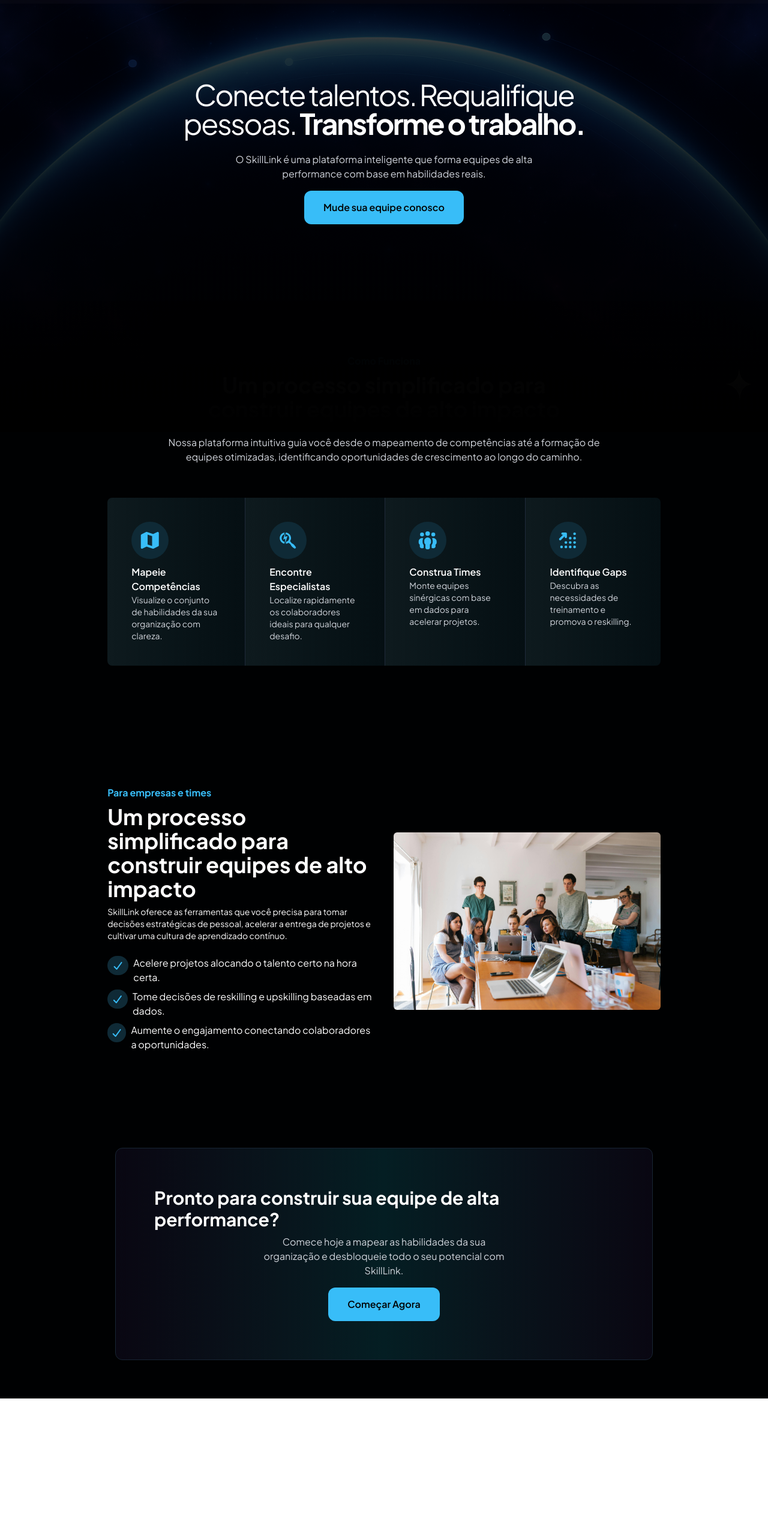
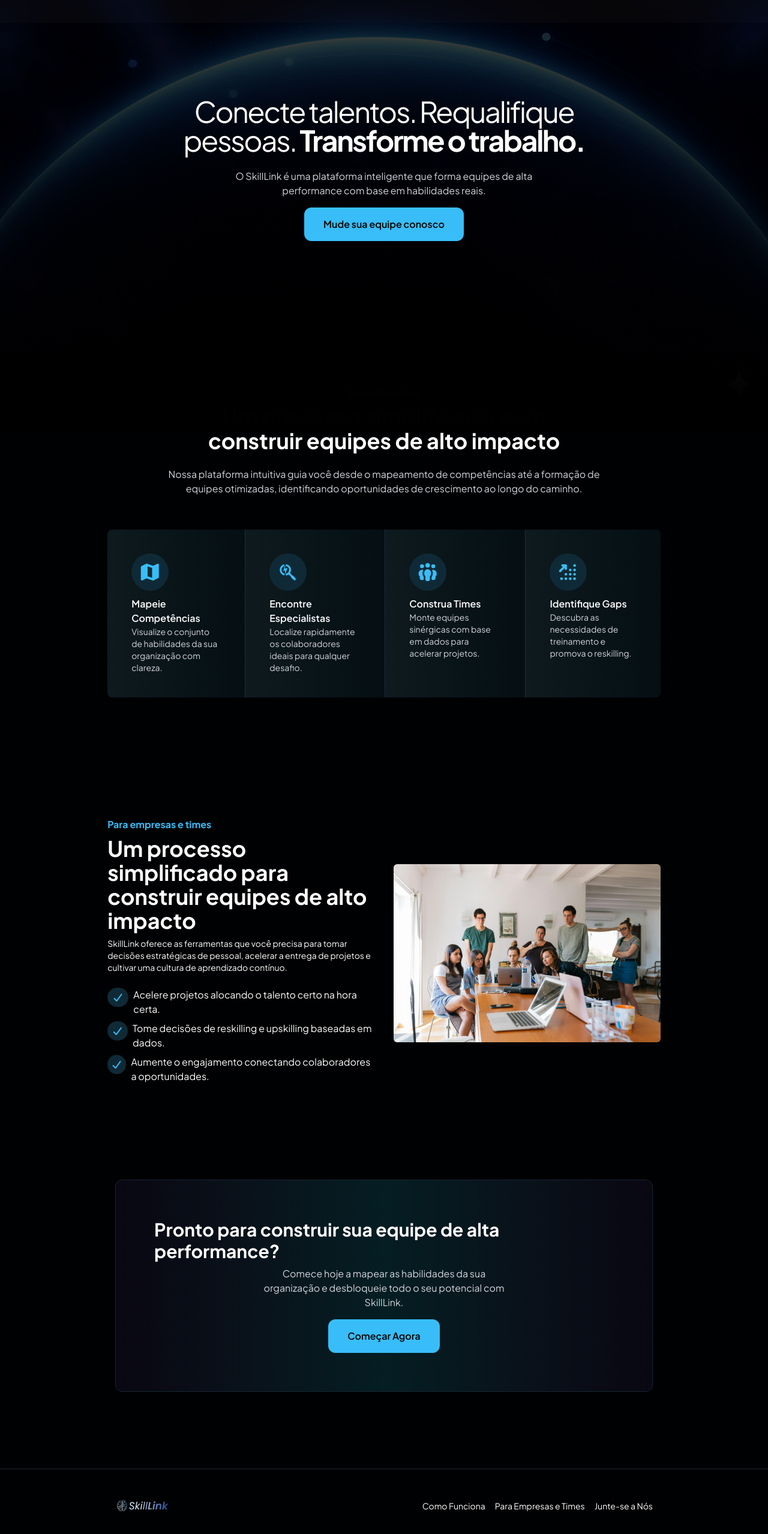
Before and after one commit to Bernardo07dev/SkillLink, a React (Vite) app: page / in a window 1280 px wide. Shown: the part 80-2638 px from the top of the page at 60% size. Before the commit the page ends 2412 px from the top, so only its background shows below. Built offline with nearby package versions, Linux system fonts and the light colour scheme.

Commit message:
Finish landing

```diff
--- a/src/Landing.jsx
+++ b/src/Landing.jsx
@@ -3,10 +3,11 @@
 import { faSearchengin } from "@fortawesome/free-brands-svg-icons";
 import { FontAwesomeIcon } from '@fortawesome/react-fontawesome';
 import team from '/team.jpg'
+import Logo from "/Logo-texto.svg"
 
 const Landing = () => {
   return (
-    <main className="bg-[#000b24] text-white">
+    <main className="bg-[#000102] text-white">
         <div className="absolute inset-0 z-0">
             <img src="/Bg-centro.png" className="absolute inset-0 w-full h-screen opacity-70" />
             <div className="absolute inset-0 bg-linear-to-b from-[#0000009b] to-[#000000]"></div>
@@ -14,8 +15,8 @@
 
         <MenuLanding></MenuLanding>
 
-        <section className="z-10 relative text-center py-[10%] flex flex-col justify-center items-center">
-            <h1 className="text-5xl w-[60%] tracking-tighter">Conecte talentos. Requalifique pessoas. <strong>Transforme o trabalho.</strong></h1>
+        <section className="z-10 relative text-center py-[12%] flex flex-col justify-center items-center">
+            <h1 className="text-5xl mt-22 w-[60%] tracking-tighter">Conecte talentos. Requalifique pessoas. <strong>Transforme o trabalho.</strong></h1>
             <p className="w-[40%] mt-6 text-gray-300">O SkillLink é uma plataforma inteligente que forma equipes de alta performance com base em habilidades reais.</p>
             <button className="mt-4 px-8 py-4 rounded-xl backdrop-blur-lg cursor-pointer bg-[#38BDF8] text-black font-semibold">Mude sua equipe conosco</button>
         </section>
@@ -71,7 +72,7 @@
             </div>
         </section>
 
-        <section className="py-16 bg-[#000102] flex flex-col justify-center items-center">
+        <section className="py-16 bg-[#000102] flex flex-col justify-center items-center pb-32">
             <div class="border border-[#182534] w-[70%] flex flex-col justify-center items-center p-16 relative rounded-xl overflow-hidden bg-linear-to-r from-[#090712] via-[#041E23] to-[#090712]">
                     <h2 class="text-white text-3xl font-bold mb-2">Pronto para construir sua equipe de alta performance?</h2>
                     <p class="text-gray-300 text-base text-center mx-42">
@@ -83,6 +84,17 @@
             </div>
         </section>
 
+        <footer className="bg-[#000102] flex flex-row justify-between px-[15%] border-t border-gray-800 py-12 items-center">
+            <div className="flex flex-row w-[50%] justify-start items-center">
+                <img className="w-[20%]" src={Logo}></img>
+            </div>
+            <div className="text-sm flex flex-row w-[50%] list-none justify-end gap-4">
+                <li>Como Funciona</li>
+                <li>Para Empresas e Times</li>
+                <li>Junte-se a Nós</li>
+            </div>
+        </footer>
+
     </main>
   )
 }
--- a/src/components/MenuLanding.jsx
+++ b/src/components/MenuLanding.jsx
@@ -1,18 +1,18 @@
-import Logo from "/Logo-Skill.png"
+import Logo from "/Logo-texto.svg"
 
 const MenuLanding = () => {
     return (
-        <header className="w-full flex flex-row justify-around bg-[#cacaca07] items-center backdrop-blur-2xl text-white text-sm px-32 py-6">
+        <header className="w-full fixed flex flex-row justify-around bg-[#cacaca07] z-100 items-center backdrop-blur-lg text-white text-sm px-[10%] py-10">
             <div className="w-[30%] flex flex-row justify-start items-center">
-                <img className="w-[15%]" src={Logo}></img>
-                </div>
+                <img className="w-[34%]" src={Logo}></img>
+            </div>
             <div className="w-[38%] flex flex-row justify-between list-none">
                 <li>Como Funciona</li>
                 <li>Para Empresas e Times</li>
                 <li>Junte-se a Nós</li>
             </div>
             <div className="w-[30%] flex flex-row justify-end items-center gap-4 ">
-                <button className="px-4 py-2 rounded-lg text-gray-800 bg-white">Entrar</button>
+                <button className="px-6 py-2 rounded-lg bg-[#ffffff15] text-white border border-gray-600">Entrar</button>
                 <button>Cadastrar-se</button>
             </div>
         </header>
```
Also changed, not shown: public/Logo-texto.svg (added).
